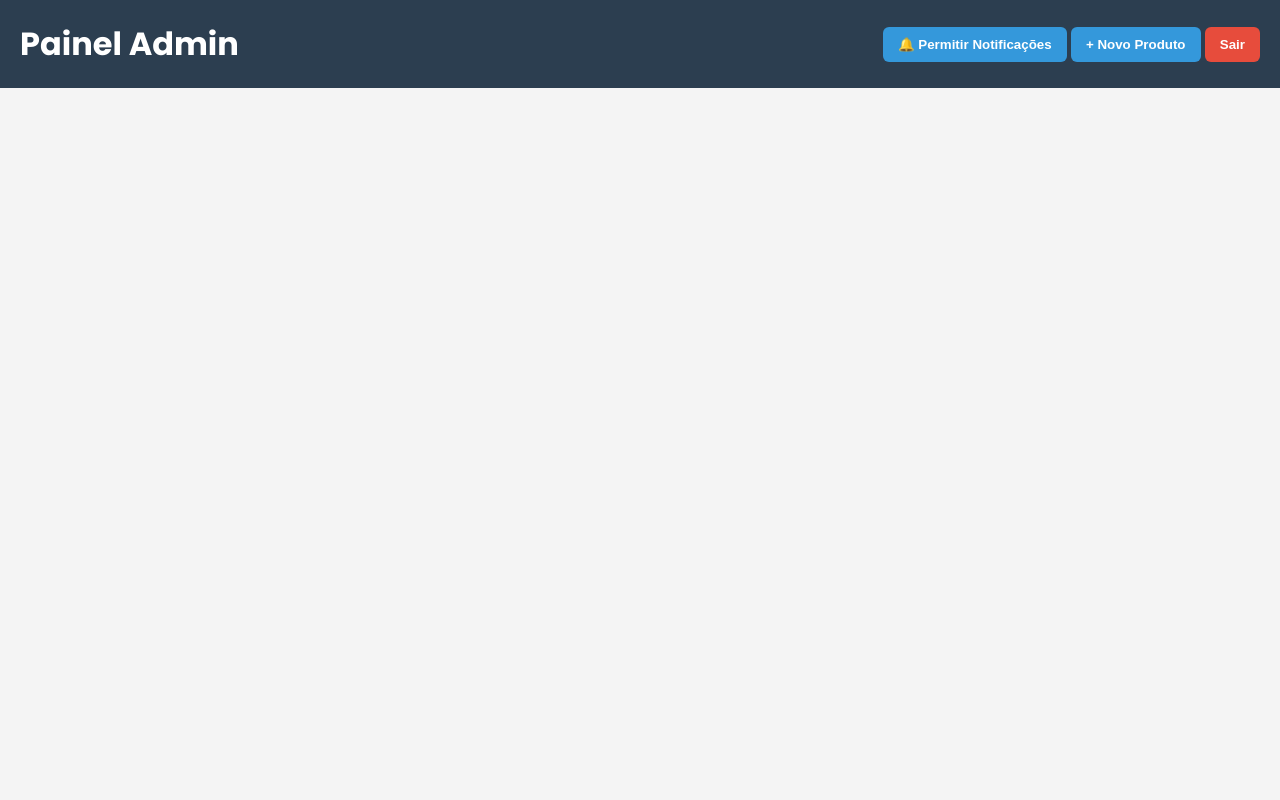
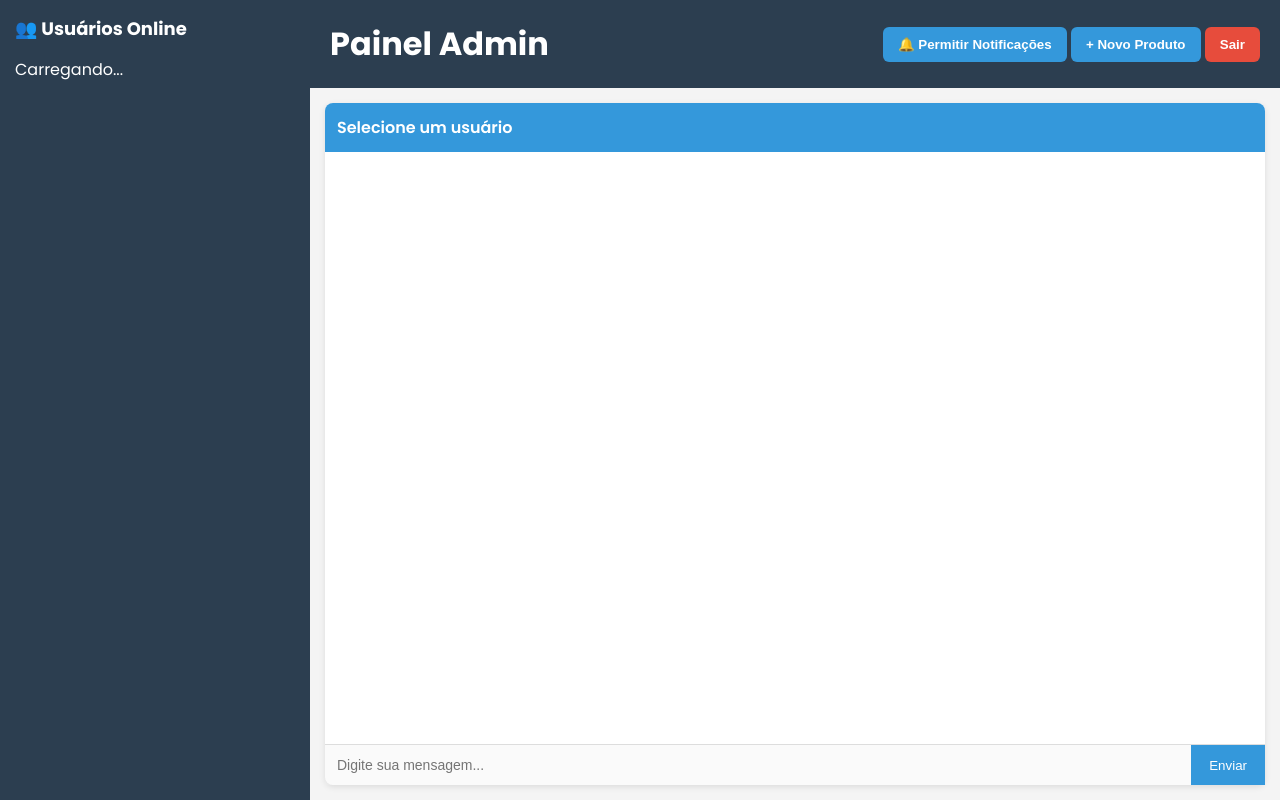
Before and after one commit to wiggers12/ecomercie, a Flask app: page /admin in a window 1280 px wide. Run offline with Flask 3, Linux system fonts and the light colour scheme; some libraries are stand-ins or nearby versions.

Commit message:
Atualizar o admin.html

```diff
--- a/templates/admin.html
+++ b/templates/admin.html
@@ -14,30 +14,62 @@
     window.OneSignalDeferred = window.OneSignalDeferred || [];
     OneSignalDeferred.push(async function(OneSignal) {
       await OneSignal.init({
-        appId: "2525d779-4ba0-490c-9ac7-b171167053f7", // seu App ID do OneSignal
-        notifyButton: { enable: true } // mostra o sininho
+        appId: "2525d779-4ba0-490c-9ac7-b171167053f7",
+        notifyButton: { enable: true }
       });
     });
   </script>
 
   <style>
-    body { margin:0; font-family:Poppins,sans-serif; background:#f4f4f4; }
+    body { margin:0; font-family:Poppins,sans-serif; background:#f4f4f4; display:flex; height:100vh; }
+
+    /* Layout principal: sidebar (chat) + conteúdo */
+    .sidebar { width:280px; background:#2c3e50; color:#fff; padding:15px; overflow-y:auto; }
+    .sidebar h2 { font-size:18px; margin:0 0 15px; }
+    .session { background:#34495e; padding:10px; border-radius:6px; margin-bottom:8px; cursor:pointer; }
+    .session.active { background:#3498db; }
+
+    .content { flex:1; display:flex; flex-direction:column; }
+
     .header { background:#2c3e50; color:#fff; padding:20px; display:flex; justify-content:space-between; align-items:center; }
     h1 { margin:0; }
+
     .btn { padding:10px 15px; border:none; border-radius:6px; cursor:pointer; font-weight:600; }
     .btn-primary { background:#3498db; color:#fff; }
     .btn-danger { background:#e74c3c; color:#fff; }
+
     .table { width:100%; margin-top:20px; border-collapse:collapse; background:#fff; }
     .table th,.table td { padding:12px; border:1px solid #ddd; text-align:left; }
+
     .toast-container { position:fixed; bottom:20px; right:20px; z-index:9999; }
     .toast { background:#2c3e50; color:#fff; padding:15px; border-radius:6px; margin-top:10px; }
+
     .modal { position:fixed;top:0;left:0;width:100%;height:100%;background:rgba(0,0,0,0.6);display:flex;align-items:center;justify-content:center;z-index:999; }
     .modal-content { background:#fff;padding:20px;border-radius:8px;width:400px;max-width:95%; }
     .modal-content label { display:block;margin-top:10px;font-weight:500; }
     .progress-bar { width:0%;height:5px;background:green;margin-top:5px; }
+
+    /* Chat */
+    .chat { flex:1; display:flex; flex-direction:column; background:#fff; margin:15px; border-radius:8px; box-shadow:0 2px 6px rgba(0,0,0,0.1); }
+    .chat-header { background:#3498db; color:#fff; padding:12px; font-weight:600; border-radius:8px 8px 0 0; }
+    .chat-messages { flex:1; padding:15px; overflow-y:auto; display:flex; flex-direction:column; }
+    .msg { max-width:60%; padding:10px 14px; border-radius:12px; margin-bottom:8px; word-wrap:break-word; }
+    .msg.user { background:#ecf0f1; align-self:flex-start; }
+    .msg.admin { background:#3498db; color:#fff; align-self:flex-end; }
+    .chat-input { display:flex; border-top:1px solid #ddd; }
+    .chat-input input { flex:1; border:none; padding:12px; font-size:14px; }
+    .chat-input button { background:#3498db; color:#fff; border:none; padding:12px 18px; cursor:pointer; }
   </style>
 </head>
 <body>
+  <!-- Sidebar de visitantes -->
+  <div class="sidebar">
+    <h2>👥 Usuários Online</h2>
+    <div id="sessions">Carregando...</div>
+  </div>
+
+  <!-- Conteúdo principal -->
+  <div class="content">
     <div class="header">
       <h1>Painel Admin</h1>
       <div>
@@ -47,7 +79,20 @@
       </div>
     </div>
 
+    <!-- Tabela de produtos -->
     <div id="products-table-container"></div>
+
+    <!-- Chat -->
+    <div class="chat">
+      <div class="chat-header" id="chat-header">Selecione um usuário</div>
+      <div class="chat-messages" id="chat-messages"></div>
+      <div class="chat-input">
+        <input type="text" id="chat-text" placeholder="Digite sua mensagem..." disabled>
+        <button onclick="sendMessage()" disabled id="send-btn">Enviar</button>
+      </div>
+    </div>
+  </div>
+
   <div id="toast-container" class="toast-container"></div>
 
   <script type="module">
@@ -224,8 +269,71 @@
     onAuthStateChanged(auth, (user) => {
       if (!user) { window.location.href="/login"; return; }
       renderProductsTable();
+      loadSessions();
     });
     window.logout = ()=>signOut(auth);
+
+    // --- CHAT ---
+    let selectedSession = null;
+
+    async function loadSessions() {
+      try {
+        const res = await fetch("/api/sessions");
+        const sessions = await res.json();
+        const list = document.getElementById("sessions");
+        list.innerHTML = "";
+        sessions.forEach(s => {
+          const div = document.createElement("div");
+          div.className = "session" + (s.sessionId === selectedSession ? " active" : "");
+          div.textContent = `Sessão: ${s.sessionId.substring(0,6)}... (${s.lastSeen})`;
+          div.onclick = () => selectSession(s.sessionId);
+          list.appendChild(div);
+        });
+      } catch (e) {
+        console.error("Erro ao carregar sessões:", e);
+      }
+    }
+
+    async function selectSession(id) {
+      selectedSession = id;
+      document.getElementById("chat-header").textContent = "Chat com: " + id;
+      document.getElementById("chat-text").disabled = false;
+      document.getElementById("send-btn").disabled = false;
+      loadMessages();
+    }
+
+    async function loadMessages() {
+      if (!selectedSession) return;
+      const res = await fetch(`/api/get_messages?sessionId=${selectedSession}`);
+      const msgs = await res.json();
+      const box = document.getElementById("chat-messages");
+      box.innerHTML = "";
+      msgs.forEach(m => {
+        const div = document.createElement("div");
+        div.className = "msg " + (m.from === "user" ? "user" : "admin");
+        div.textContent = m.text;
+        box.appendChild(div);
+      });
+      box.scrollTop = box.scrollHeight;
+    }
+
+    async function sendMessage() {
+      const text = document.getElementById("chat-text").value.trim();
+      if (!text || !selectedSession) return;
+      await fetch("/api/send_message", {
+        method:"POST",
+        headers:{"Content-Type":"application/json"},
+        body:JSON.stringify({ sessionId:selectedSession, text, from:"admin" })
+      });
+      document.getElementById("chat-text").value = "";
+      loadMessages();
+    }
+
+    // Atualiza lista de sessões e mensagens a cada 3s
+    setInterval(() => {
+      loadSessions();
+      loadMessages();
+    }, 3000);
   </script>
 </body>
 </html>
```
Lines whose indentation alone changed are shown as unchanged.
